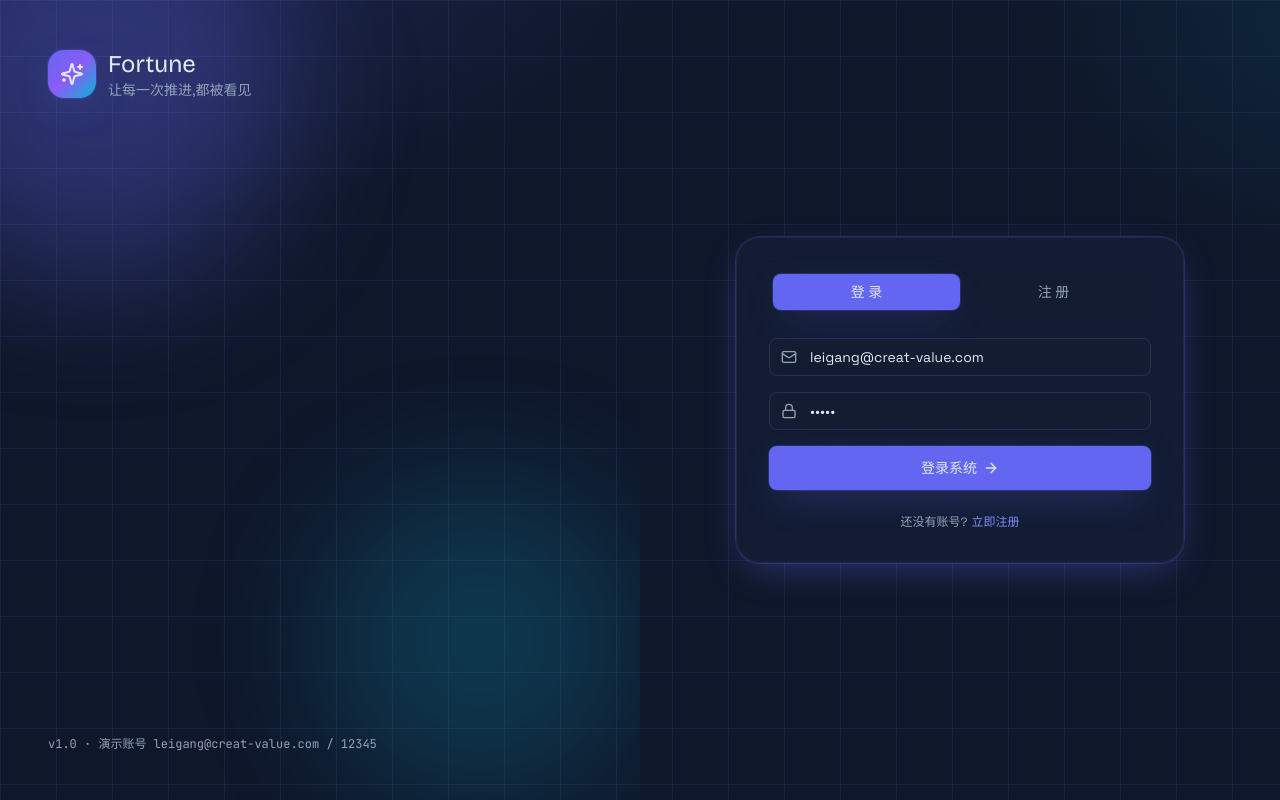
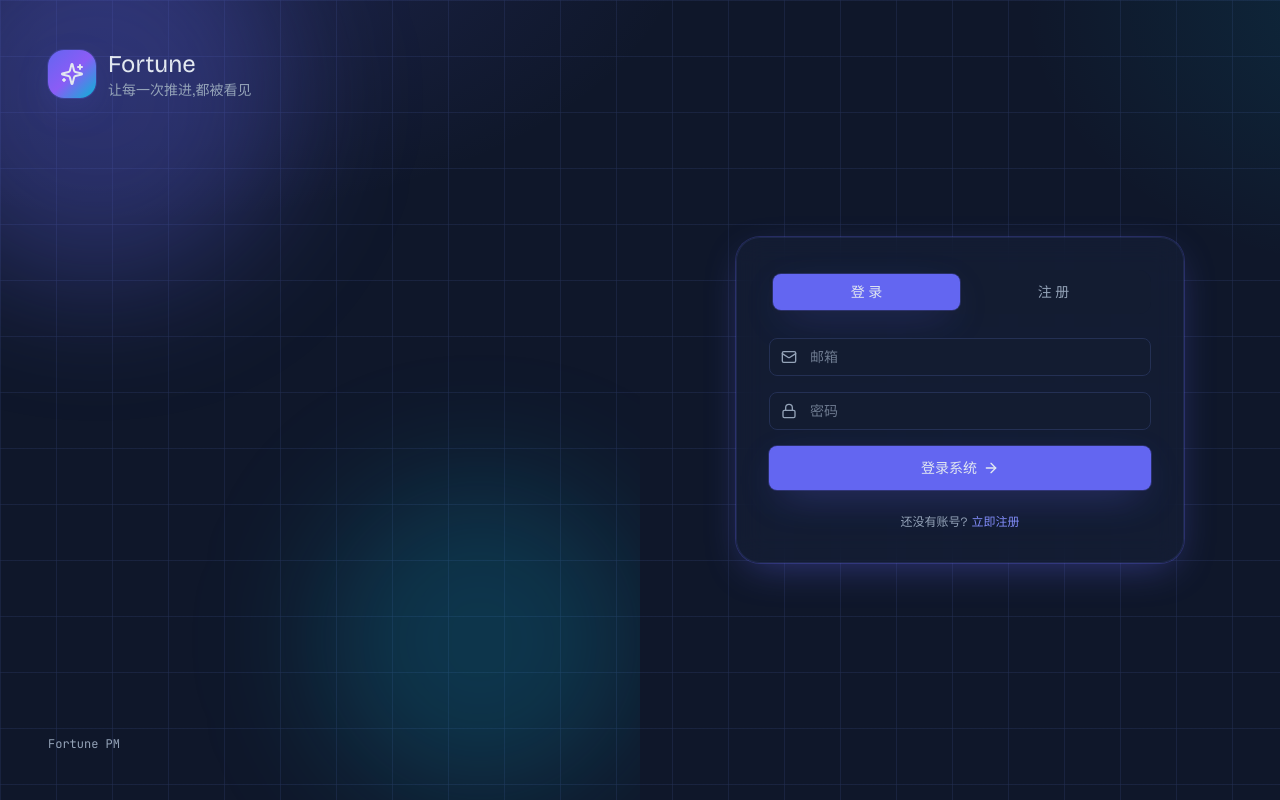
Before and after one commit to AlanZLG/pms, a React (Vite) app: page /login in a window 1280 px wide. Built offline with nearby package versions, Linux system fonts and the light colour scheme.

Commit message:
fix: 登录页移除演示账号预填——不再默认回填 leigang 演示账号密码，页脚改为产品名 Fortune PM

```diff
--- a/src/pages/Login.tsx
+++ b/src/pages/Login.tsx
@@ -10,8 +10,8 @@ import { cn } from '@/lib/utils'
 
 export default function Login({ mode = 'login' }: { mode?: 'login' | 'register' }) {
   const [m, setM] = useState<'login' | 'register'>(mode)
-  const [email, setEmail] = useState('leigang@creat-value.com')
-  const [password, setPassword] = useState('12345')
+  const [email, setEmail] = useState('')
+  const [password, setPassword] = useState('')
   const [name, setName] = useState('')
   const [error, setError] = useState('')
   const login = useAppStore((s) => s.login)
@@ -74,7 +74,7 @@ export default function Login({ mode = 'login' }: { mode?: 'login' | 'register'
         </div>
 
         <div className="relative z-10 font-mono text-xs text-muted">
-          v1.0 · 演示账号 leigang@creat-value.com / 12345
+          Fortune PM
         </div>
       </div>
 
```
